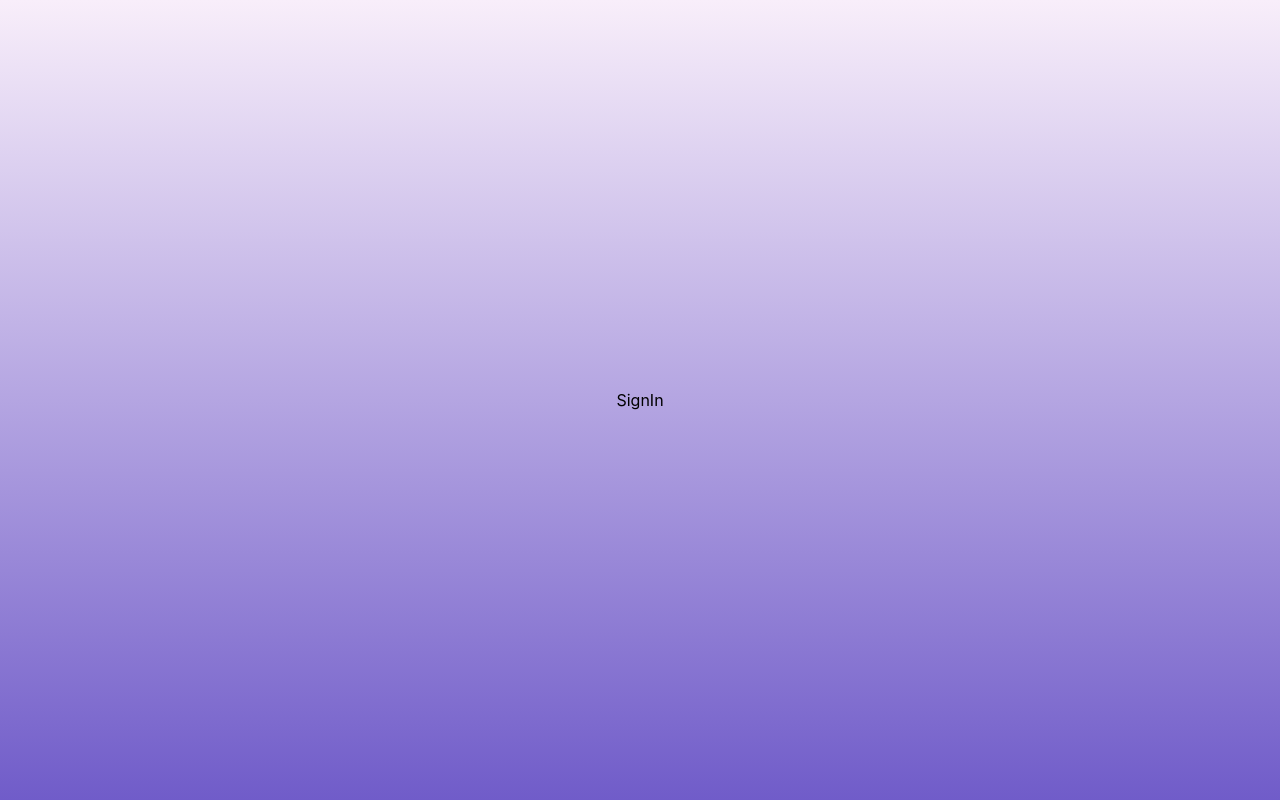
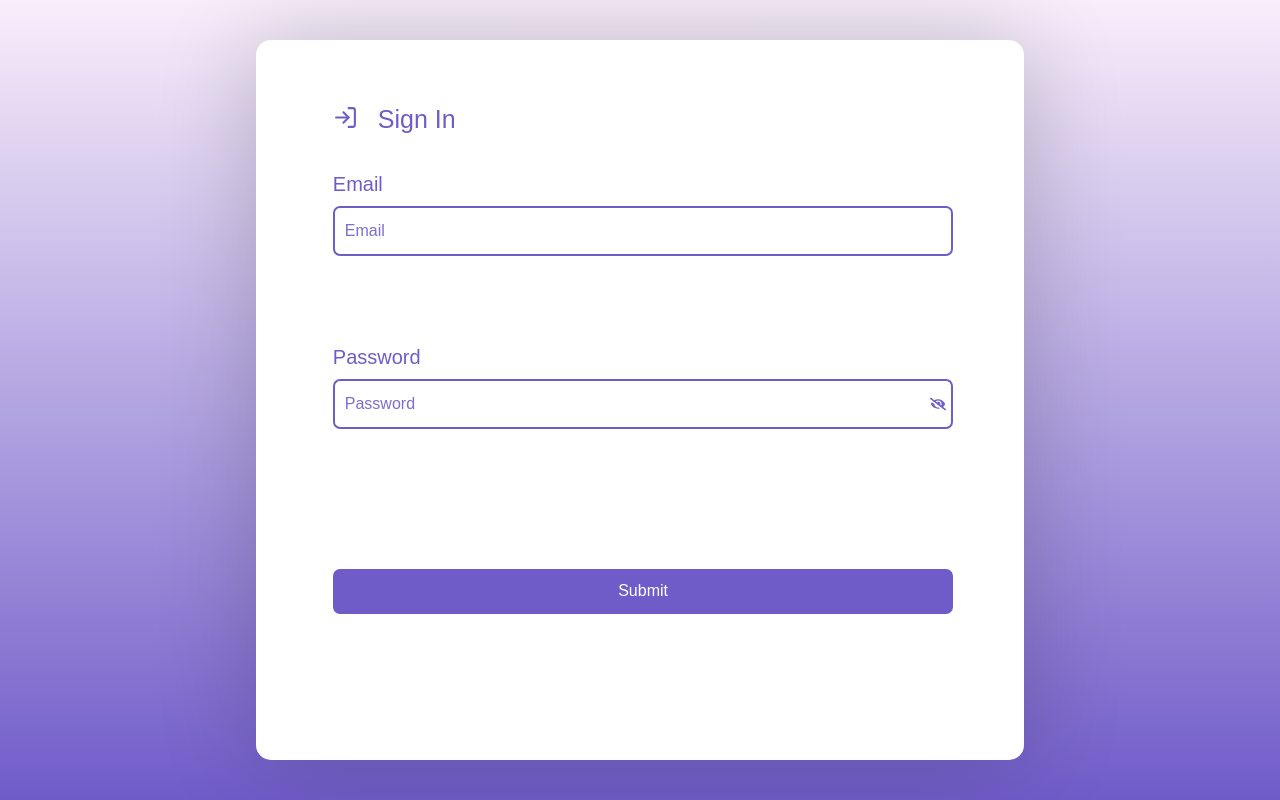
Before and after one commit to jatannoury/Auto-Annotation-Segmentation-Pipeline_front-end, a React (Create React App) app in the folder app/: page /login in a window 1280 px wide. Built offline with nearby package versions, Linux system fonts and the light colour scheme.

Commit message:
ADD | Adding sign in screen

```diff
--- a/app/src/components/SignUpHeader.jsx
+++ b/app/src/components/SignUpHeader.jsx
@@ -1,13 +1,17 @@
 import React from 'react'
 import { FaUserAlt } from "react-icons/fa";
-
-const SignUpHeader = () => {
+import { FiLogIn } from "react-icons/fi";
+const SignUpHeader = ({placeholder}) => {
   return (
     <div className="sign_up_header">
       <div className="sing_up_icon_container">
-        <FaUserAlt size={25} />
+        {placeholder === "Sign Up" ? (
+          <FaUserAlt size={25} />
+        ) : (
+          <FiLogIn size={25} />
+        )}
       </div>
-      <div className="sign_up_text_label">Sign Up</div>
+      <div className="sign_up_text_label">{placeholder}</div>
     </div>
   );
 }
--- a/app/src/components/SignUpInput.jsx
+++ b/app/src/components/SignUpInput.jsx
@@ -15,7 +15,12 @@ const SignUpInput = ({ placeholder, setFormData, formData, signIn }) => {
       [placeholder_id]: e.target.value.toString(),
     }));
   };
-  const handleContainerClick = () => {
+  const handleContainerClick = (e) => {
+    console.log("TESTTTTT");
+    console.log(e.target)
+    if (e.target.className === "eye_icon") {
+      return;
+    }
     const eyeIconElement = document.querySelector(".eye_icon");
     eyeIconElement.style.borderColor = "#c9c9c9";
   };
@@ -35,24 +40,28 @@ const SignUpInput = ({ placeholder, setFormData, formData, signIn }) => {
     <div className={`input_component ${signIn === true ? " sign_in" : ""}`}>
       <label htmlFor={placeholder_id}>{placeholder}</label>
       {placeholder === "Password" ? (
-        <div
-          className="password_container"
-          onClick={handleContainerClick}
-          onBlur={handleContainerBlur}
-        >
+        <div className="password_container">
           <input
             type={showPassword ? "text" : "password"}
             placeholder={placeholder}
             onChange={handleInputChange}
             id={placeholder_id}
             className="password_input"
+            onClick={handleContainerClick}
+            onBlur={handleContainerBlur}
           />
           <div onClick={handleTogglePassword} className="eye_icon">
             {showPassword === true ? <FaEye /> : <FaEyeSlash />}
           </div>
         </div>
       ) : placeholder === "Birthday" ? (
-        <input type="date" className="birthday" onChange={handleInputChange} />
+        <div className="input_container">
+          <input
+            type="date"
+            className="birthday"
+            onChange={handleInputChange}
+          />
+        </div>
       ) : placeholder === "Gender" ? (
         <div className="radio_container">
           <div className="label_radio_conatiner">
@@ -83,12 +92,14 @@ const SignUpInput = ({ placeholder, setFormData, formData, signIn }) => {
           </div>
         </div>
       ) : (
+        <div className="input_container">
           <input
             type="text"
             placeholder={placeholder}
             onChange={handleInputChange}
             id={placeholder_id}
           />
+        </div>
       )}
     </div>
   );
--- a/app/src/screens/SignIn.jsx
+++ b/app/src/screens/SignIn.jsx
@@ -1,9 +1,61 @@
-import React from 'react'
+import "../styles/signUp.css";
+import "../styles/signIn.css";
+import SignUpHeader from "../components/SignUpHeader";
+import SignUpInput from "../components/SignUpInput";
+import { toast } from "react-toastify";
+
+import React, { useState } from "react";
+import { Link, useNavigate } from "react-router-dom";
 
 const SignIn = () => {
+  const navigate = useNavigate();
+  const [formData, setFormData] = useState({
+    email: "",
+    password: "",
+  });
+  const handleSubmit = (e) => {
+    e.preventDefault();
+    toast.success("User Registered", {
+      autoClose: 1000,
+    });
+    setTimeout(() => {
+      navigate("/login");
+    }, 1000);
+    // axiosInstance.register(formData).then((res) => {
+    //   if (res === 201) {
+    // toast.success("User Registered");
+    // setTimeout(() => {
+    //   navigate("/signIn");
+    // }, 1000);
+    //   } else {
+    //     console.log("TOAST");
+    //     toast.error("Invalid Inputs");
+    //   }
+    // });
+  };
   return (
-    <div>SignIn</div>
-  )
-}
+    <div className="signup_container">
+      <form className="form_inputs" onSubmit={handleSubmit}>
+        <SignUpHeader placeholder={"Sign In"} />
 
-export default SignIn
+        <div className="row sign_in">
+          <SignUpInput
+            placeholder={"Email"}
+            setFormData={setFormData}
+            formData={formData}
+          />
+          <SignUpInput
+            placeholder={"Password"}
+            setFormData={setFormData}
+            formData={formData}
+          />
+        </div>
+        <div className="input_component submit sign_in">
+          <input type="submit"></input>
+        </div>
+      </form>
+    </div>
+  );
+};
+
+export default SignIn;
--- a/app/src/screens/SignUp.jsx
+++ b/app/src/screens/SignUp.jsx
@@ -38,7 +38,7 @@ const SignUp = () => {
   return (
     <div className="signup_container">
       <form className="form_inputs" onSubmit={handleSubmit}>
-        <SignUpHeader />
+        <SignUpHeader placeholder={"Sign Up"}/>
         <div className="row">
           <SignUpInput
             placeholder={"First Name"}
--- /dev/null
+++ b/app/src/styles/signIn.css
@@ -0,0 +1,20 @@
+.row.sign_in {
+  flex-direction: column;
+  justify-content: space-around;
+  gap: 20%;
+  height: 40%;
+
+}
+.input_component {
+  width: 95%;
+}
+input{
+width: 100%;
+}
+.eye_icon{
+    flex-grow: 1;
+}
+.input_component.submit.sign_in {
+  padding-left: 10%;
+  width: 80.8%;
+}
--- a/app/src/styles/signUp.css
+++ b/app/src/styles/signUp.css
@@ -48,6 +48,10 @@
   border-bottom-left-radius: 0;
   padding-right: 5px;
   color: #705cc9;
+}
+
+.input_container {
+  display: flex;
 }
 .input_component .password_input {
   border-right: none;
@@ -140,7 +144,7 @@ input[type="submit"]:hover {
 }
 .input_component.submit.sign_up {
   padding-left: 10%;
-  width: 42%;
+  width: 38%;
 }
 @media (max-width: 800px) {
   .signup_container {
```
Lines whose indentation alone changed are shown as unchanged.
